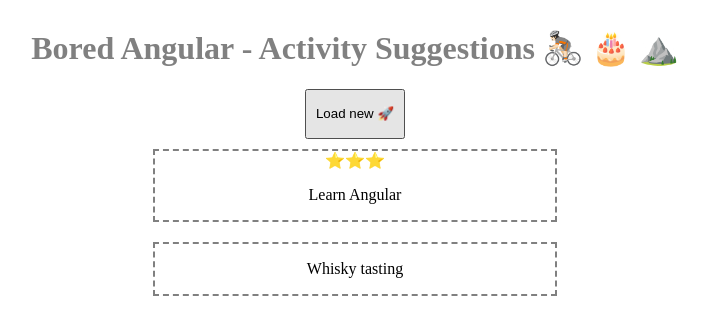
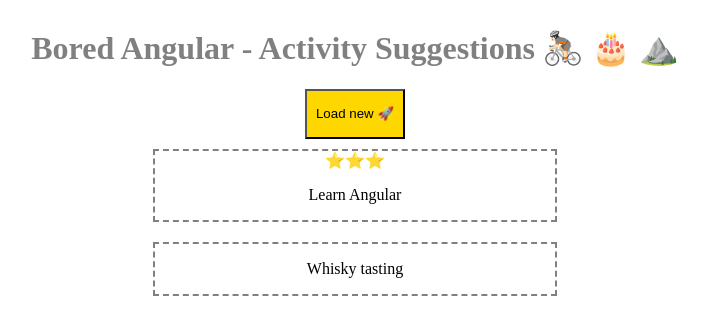
Before and after one commit to LukasMomot/bored-angular, an Angular app: page /suggestions in a window 1280 px wide. In both pictures the pointer is over the button "Load new 🚀". Shown: the top 334 px of the page, without its empty margins (285-993 px from the left). Built offline with nearby package versions, Linux system fonts and the light colour scheme.

Commit message:
add ointer style

```diff
--- a/src/app/suggestions/suggestions-list/suggestions-list.component.css
+++ b/src/app/suggestions/suggestions-list/suggestions-list.component.css
@@ -8,3 +8,9 @@
   width: 100px;
   height: 50px;
 }
+
+button:hover {
+  background-color: gold;
+  transition: background-color 0.3s ease-in-out;
+  cursor: pointer;
+}
```
